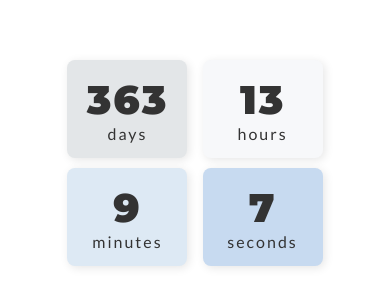
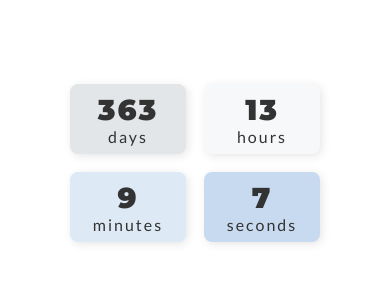
Before and after one commit to briantravel/GMC-Notion-Countdown, a plain HTML site: page index.html in a window 390 px wide. Shown: the part 259-566 px from the top of the page. Drawn offline with Linux system fonts and the light colour scheme.

Commit message:
Update index.html
v1.04 should work with mobile now.

```diff
--- a/index.html
+++ b/index.html
@@ -20,27 +20,55 @@
             font-family: 'Lato', sans-serif;
             font-size: 1em;
             letter-spacing: 2px;
+            display: flex;
+            justify-content: center;
+            flex-wrap: wrap; /* Allows boxes to wrap on smaller screens */
+            gap: 8px; /* Adds spacing between boxes */
+            max-width: 400px; /* Keeps it from stretching too wide */
         }
 
         .days, .hours, .minutes, .seconds {
-            display: inline-block;
-            padding: 15px;
-            width: 90px;
+            display: flex;
+            flex-direction: column;
+            align-items: center;
+            justify-content: center;
+            padding: 10px;
+            min-width: 80px; /* Prevents excessive shrinking */
+            width: 22%; /* Adjusts dynamically */
+            max-width: 100px;
             border-radius: 8px;
             box-shadow: 2px 2px 10px rgba(0, 0, 0, 0.1);
             margin: 5px;
         }
 
-        .days { background: #E3E6E8; color: #333; } /* Light Gray */
-        .hours { background: #F7F8FA; color: #333; } /* Softer Light Gray */
-        .minutes { background: #DDE9F4; color: #333; } /* Very Light Blue */
-        .seconds { background: #C7DAF0; color: #333; } /* Light Blue */
+        .days { background: #E3E6E8; color: #333; }
+        .hours { background: #F7F8FA; color: #333; }
+        .minutes { background: #DDE9F4; color: #333; }
+        .seconds { background: #C7DAF0; color: #333; }
 
         .numbers {
             font-family: 'Montserrat', sans-serif;
-            font-size: 2.5em;
+            font-size: 2em; /* Slightly smaller for mobile */
             text-align: center;
             font-weight: bold;
+        }
+
+        /* Mobile adjustments */
+        @media (max-width: 480px) {
+            #timer {
+                flex-direction: row;
+                justify-content: center;
+            }
+
+            .days, .hours, .minutes, .seconds {
+                width: 45%; /* Makes 2 per row */
+                min-width: 75px;
+                padding: 8px;
+            }
+
+            .numbers {
+                font-size: 1.8em; /* Scales text down for smaller screens */
+            }
         }
     </style>
 </head>
```
